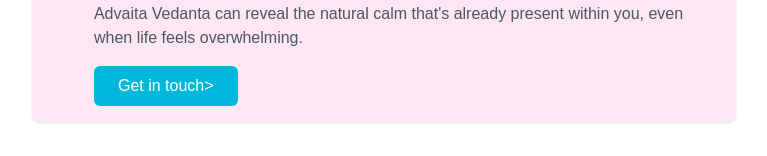
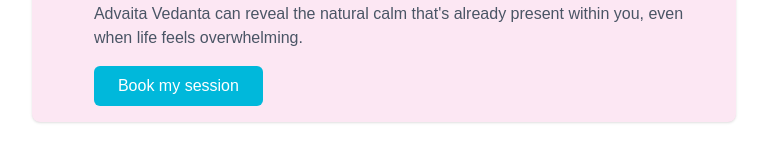
Before and after one commit to onemindwellnessstudio/website, a Next.js app: page / in a window 1280 px wide. Shown: the part 1822-1978 px from the top of the page, without its empty margins (256-1023 px from the left). Built offline with nearby package versions, Linux system fonts and the light colour scheme.

Commit message:
Update ProductCard.tsx

```diff
--- a/components/ProductCard.tsx
+++ b/components/ProductCard.tsx
@@ -14,7 +14,7 @@ interface ProductCardProps {
           <div>
             <h3 className={`text-lg font-semibold ${titleColor}`}>{title}</h3>
             <p className="text-gray-600">{description}</p>
-            <a href="https://wa.me/1234567890" className="inline-block bg-cyan-500 text-white px-6 py-2 rounded-md mt-4 hover:bg-orange-600">Get in touch&gt;</a>
+            <a href="https://wa.me/+447549450544" className="inline-block bg-cyan-500 text-white px-6 py-2 rounded-md mt-4 hover:bg-orange-600">Book my session</a>
           </div>
         </div>
         <span className="absolute top-4 right-4 bg-yellow-200 text-black px-3 py-1 rounded-full text-sm">{price}</span>
```
